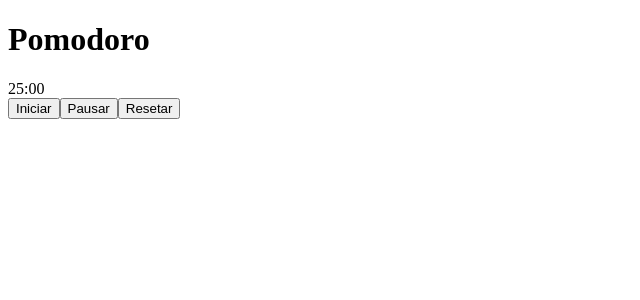
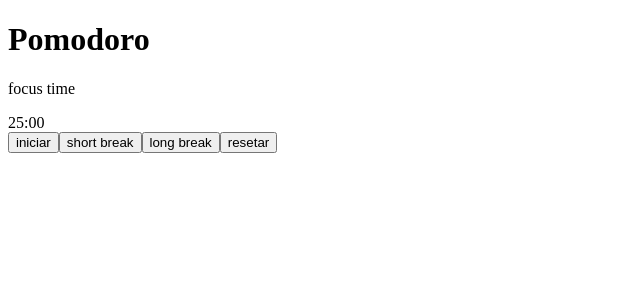
Before and after one commit to alaninhaisnthere/pomodoro, a Next.js app: page /pomodoro in a window 1280 px wide. Shown: the top 300 px of the page, without its empty margins (0-640 px from the left). Built offline with nearby package versions, Linux system fonts and the light colour scheme.

Commit message:
feat: Implement timer with multiple time options

```diff
--- a/src/pages/pomodoro.tsx
+++ b/src/pages/pomodoro.tsx
@@ -1,6 +1,7 @@
 import { useState, useEffect } from "react";
 
 const Pomodoro = () => {
+  const [activeTimer, setActiveTimer] = useState("focus");
   const [minutes, setMinutes] = useState(25);
   const [seconds, setSeconds] = useState(0);
   const [isActive, setIsActive] = useState(false);
@@ -32,16 +33,16 @@ const Pomodoro = () => {
     };
   }, [isActive, minutes, seconds]);
 
-  const startTimer = () => {
+  const startTimer = (timerType: string, timerMinutes: number) => {
+    setActiveTimer(timerType);
+    setMinutes(timerMinutes);
+    setSeconds(0);
     setIsActive(true);
-  };
-
-  const pauseTimer = () => {
-    setIsActive(false);
   };
 
   const resetTimer = () => {
     setIsActive(false);
+    setActiveTimer("focus");
     setMinutes(25);
     setSeconds(0);
   };
@@ -50,12 +51,16 @@ const Pomodoro = () => {
     <div>
       <h1>Pomodoro</h1>
       <div>
+        {activeTimer === "focus" && <p>focus time</p>}
+        {activeTimer === "shortBreak" && <p>short break</p>}
+        {activeTimer === "longBreak" && <p>long break</p>}
         {String(minutes).padStart(2, "0")}:{String(seconds).padStart(2, "0")}
       </div>
       <div>
-        <button onClick={startTimer}>Iniciar</button>
-        <button onClick={pauseTimer}>Pausar</button>
-        <button onClick={resetTimer}>Resetar</button>
+        <button onClick={() => startTimer("focus", 25)}>iniciar</button>
+        <button onClick={() => startTimer("shortBreak", 5)}>short break</button>
+        <button onClick={() => startTimer("longBreak", 15)}>long break</button>
+        <button onClick={resetTimer}>resetar</button>
       </div>
     </div>
   );
```
Lines whose indentation alone changed are shown as unchanged.
